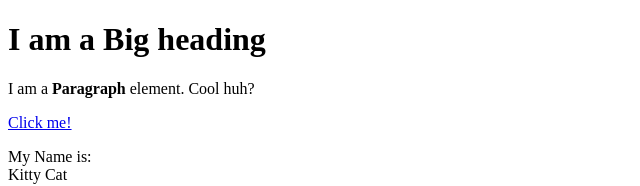
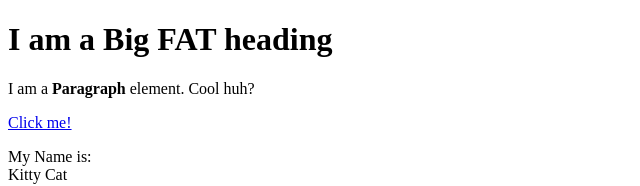
Before and after one commit to ekamran/noddy, a plain HTML site: page test.html in a window 1280 px wide. Shown: the top 186 px of the page, without its empty margins (0-640 px from the left). Drawn offline with Linux system fonts and the light colour scheme.

Commit message:
Heading change

```diff
--- a/test.html
+++ b/test.html
@@ -4,7 +4,7 @@
 	<title>Test Page</title>
 </head>
 <body>
-	<h1>I am a Big heading</h1>
+	<h1>I am a Big FAT heading</h1>
 	<p>I am a <b>Paragraph</b> element. Cool huh?</p>
 	<a href="https://google.com" target="_blank" title="Google">Click me!</a>
 	<p>My Name is:<br>
```
Also changed, not shown: 1 other file.
